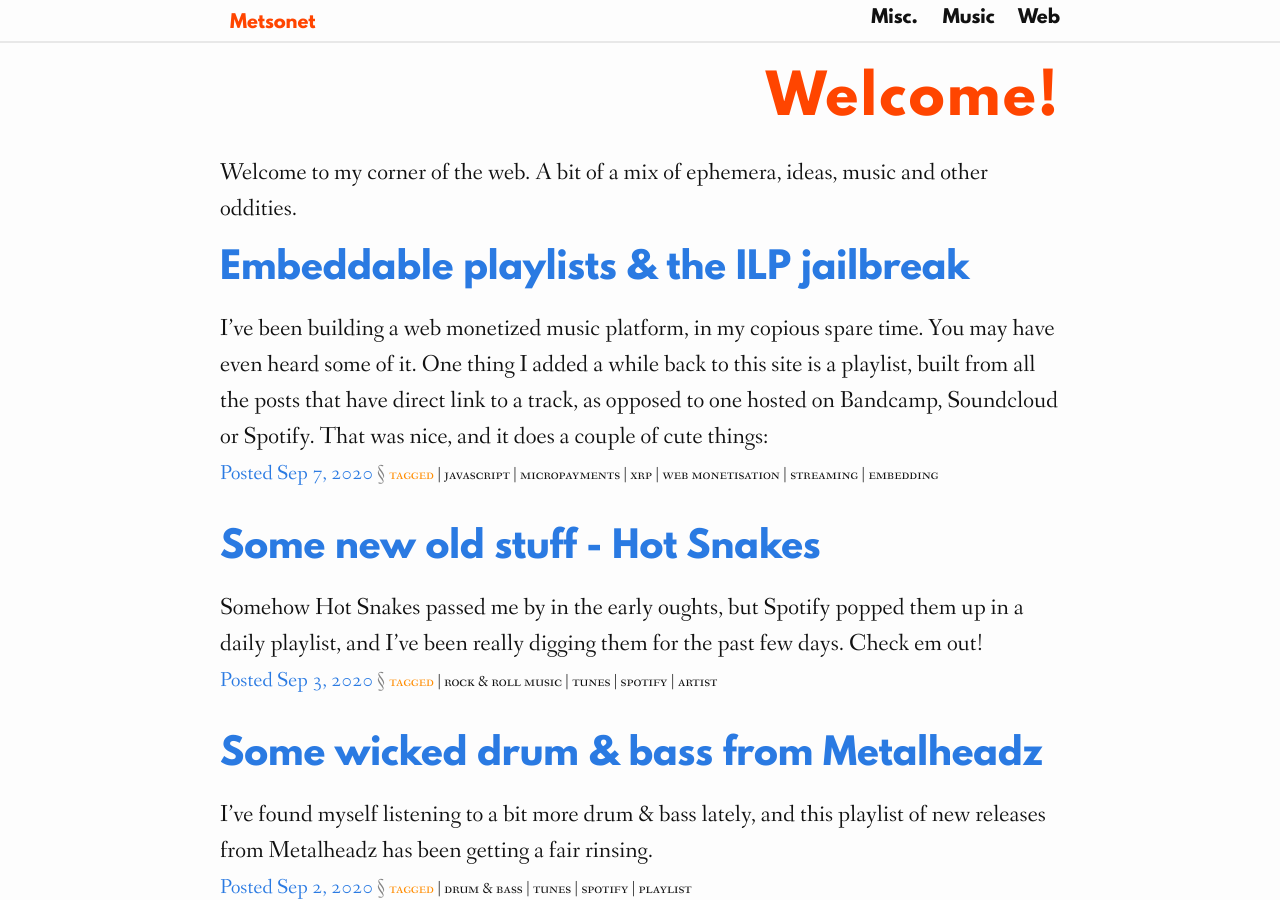
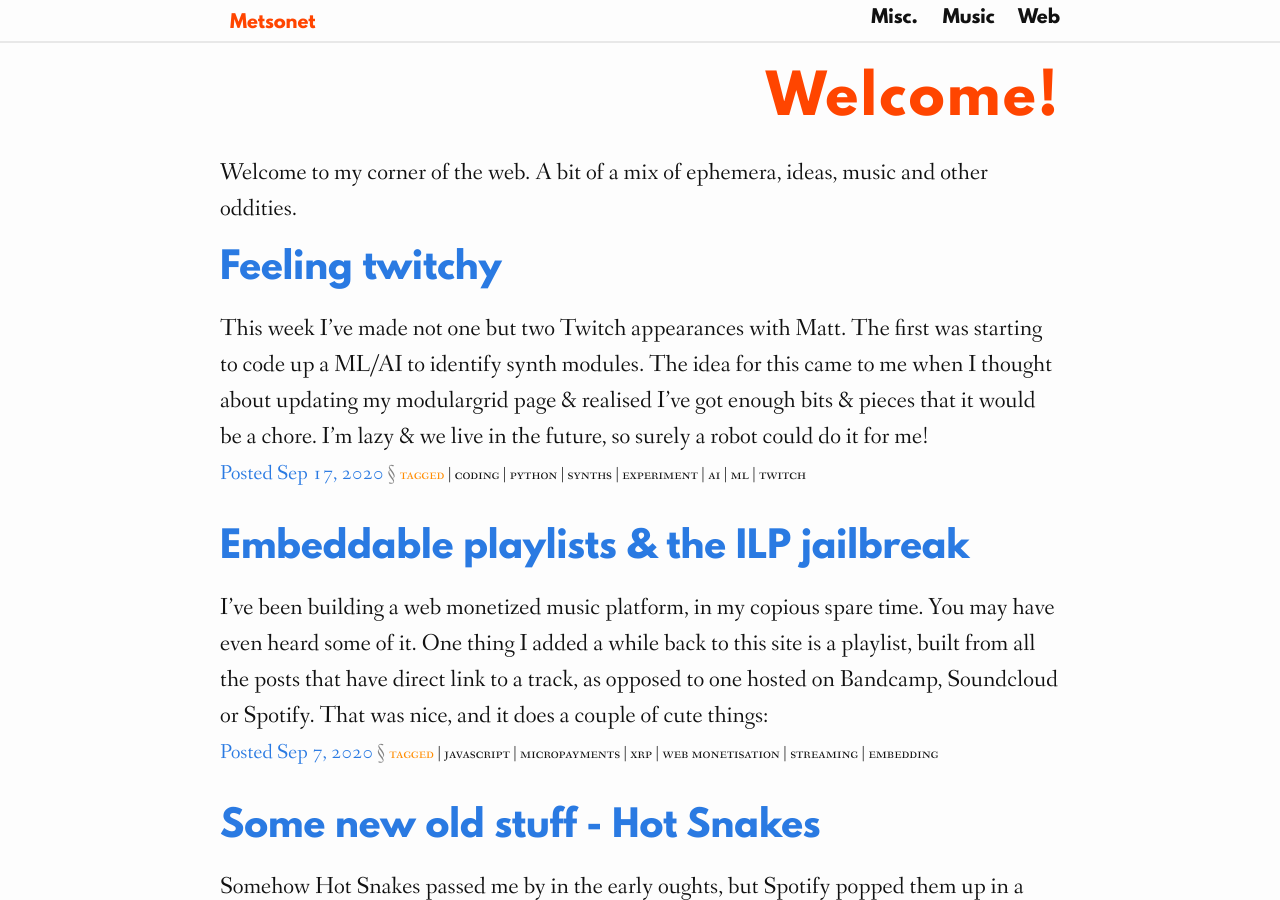
Before and after one commit to drsm79/drsm79.github.com, a Jekyll site: the page built from index.html, in a window 1280 px wide and 900 px high. Built offline with Jekyll 4.4.1, drawn with Linux system fonts in a browser that asks for light colours.

Commit message:
feeling twitchy

```diff
--- /dev/null
+++ b/_posts/2020-09-17-Feeling_twitchy.md
@@ -0,0 +1,25 @@
+---
+layout: video
+category: web
+title: Feeling twitchy
+cinnamon_id: 409346856674395312
+video_top: true
+tags:
+    - coding
+    - python
+    - synths
+    - experiment
+    - ai
+    - ml
+    - twitch
+---
+
+This week I've made not one but two Twitch appearances with [Matt](https://twitter.com/hammertoe). The first was starting to code up a ML/AI to [identify synth modules](https://dev.to/hammertoe/using-machine-learning-to-catalog-modular-synthesizers-co2). The idea for this came to me when I thought about updating my [modulargrid](https://www.modulargrid.net/e/users/view/77246) page & realised I've got enough bits & pieces that it would be a chore. I'm lazy & we live in the future, so surely a robot could do it for me!
+
+Well, one can't, yet, but Matt & I will be making one over the coming weeks. So far we've got the tooling to make a training dataset (you can see the code [here](https://github.com/drsm79/modulair/)). We'd planned to use a tool that was down at the time of recording, so hastily had to rethink our approach, which led to some mildly panicked coding behind the scenes. I think Matt covered it excellently, though, and did a good job of turning a problem in to a way to explain things to the audience.
+
+The second appearance happened this morning. Matt spotted a [GitHub hackathon](https://dev.to/devteam/announcing-the-github-actions-hackathon-on-dev-3ljn) which our [previous]({% post_url 2020-07-01-PayID-Functions-Twitch %}) [twitchings]({% post_url 2020-07-03-PayID-Functions-Twitch-part-2 %}) seemed like a good starting point to build upon. I could only join for the first 30 mins (real life got in the way) but when I dropped we had the bare bones of the action set up and I left Matt to "draw the rest of the owl". Which he duly did.
+
+<blockquote class="twitter-tweet"><p lang="en" dir="ltr">I did! :)<br><br>Wooohooo!!!! <a href="https://t.co/pikwh54qJc">pic.twitter.com/pikwh54qJc</a></p>&mdash; Matt Hamilton (@HammerToe) <a href="https://twitter.com/HammerToe/status/1306562876644233220?ref_src=twsrc%5Etfw">September 17, 2020</a></blockquote> <script async src="https://platform.twitter.com/widgets.js" charset="utf-8"></script>
+
+I have to say, he seems very surprised that it works! ;)
```
Also changed, not shown: _layouts/twitch.html (deleted, +0 -7 lines), _layouts/video.html (+9 -0 lines), web.md (added, +5 -0 lines).
